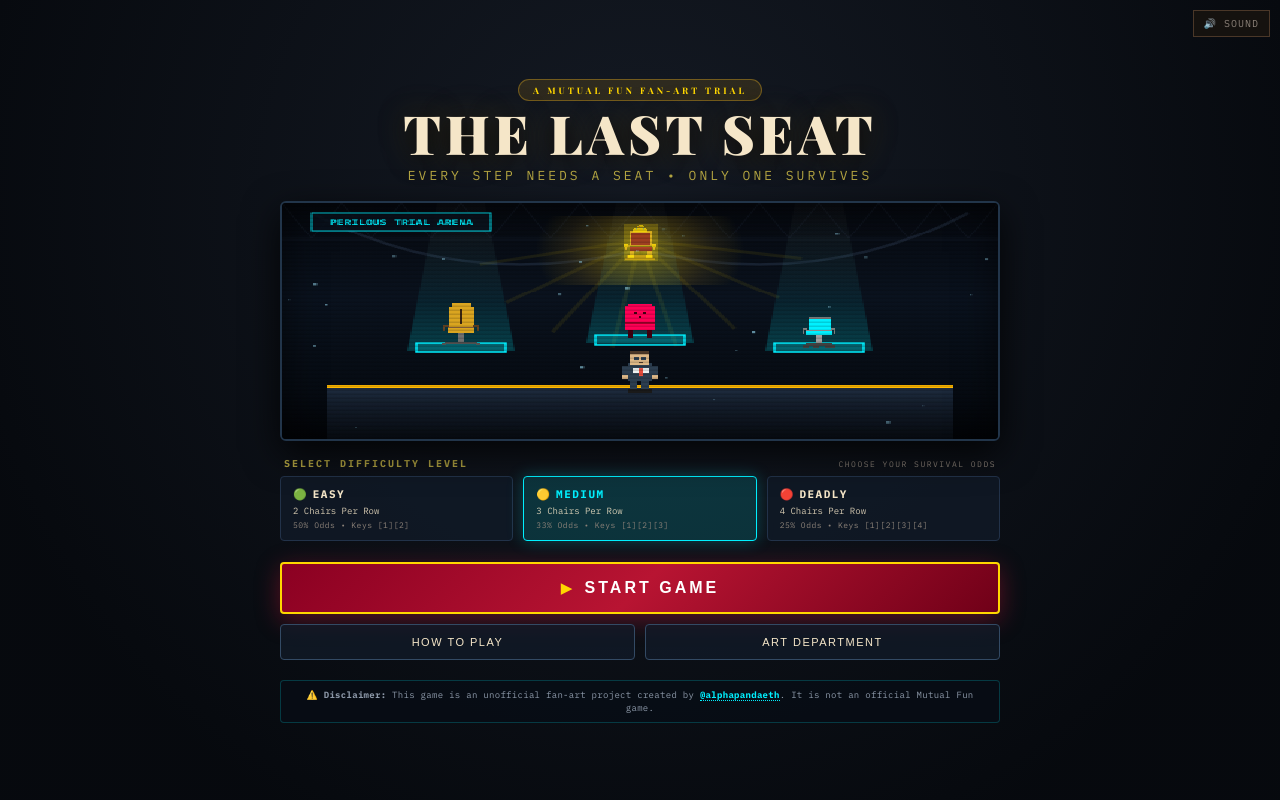
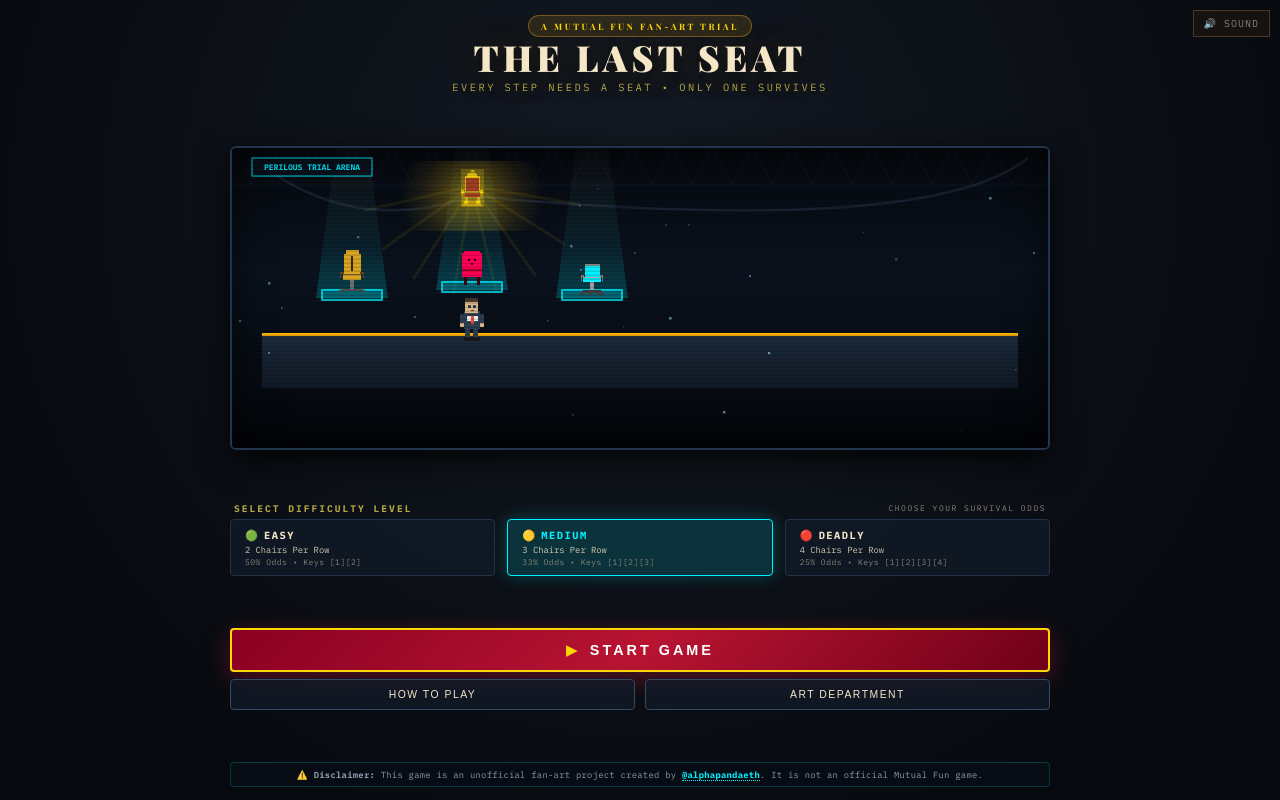
Before and after one commit to sercan48/The-Last-Seat, a React (Vite) app: page / in a window 1280 px wide. Built offline with nearby package versions, Linux system fonts and the light colour scheme.

Commit message:
feat: boundary-to-boundary title screen layout with zero scrollbars

```diff
--- a/src/styles/global.css
+++ b/src/styles/global.css
@@ -62,11 +62,16 @@
 .title-screen {
   background: radial-gradient(circle at 50% 25%, rgba(18, 28, 44, 0.7) 0%, rgba(6, 9, 14, 0.98) 80%);
   text-align: center;
-  overflow-y: auto;
-  overflow-x: hidden;
-  padding: clamp(16px, 3vh, 32px) clamp(16px, 3vw, 36px);
-  justify-content: flex-start;
-  -webkit-overflow-scrolling: touch;
+  overflow: hidden; /* ZERO SCROLLBAR: fits viewport boundaries */
+  height: 100vh;
+  max-height: 100vh;
+  width: 100vw;
+  padding: clamp(8px, 1.6vh, 20px) clamp(16px, 3vw, 36px);
+  display: flex;
+  flex-direction: column;
+  align-items: center;
+  justify-content: space-between; /* Stretches from top border to bottom border */
+  box-sizing: border-box;
 }
 
 .title-bg {
@@ -87,60 +92,68 @@
   display: flex;
   flex-direction: column;
   align-items: center;
-  gap: clamp(10px, 1.8vh, 18px);
-  max-width: 760px;
+  justify-content: space-between; /* Distribute elements across full height */
+  height: 100%;
+  max-height: 100%;
+  max-width: 860px;
   width: 100%;
-  margin: auto;
-  padding: 4px 0;
+  margin: 0 auto;
+  padding: 0;
+  box-sizing: border-box;
+  gap: clamp(4px, 1vh, 12px);
 }
 
 .title-badge {
   display: inline-block;
-  font-size: 9px;
-  letter-spacing: 3px;
+  font-size: clamp(8px, 1.1vh, 10px);
+  letter-spacing: 2.5px;
   font-weight: 700;
   color: var(--gold-bright, #FFD700);
   background: rgba(218, 165, 32, 0.14);
   border: 1px solid rgba(218, 165, 32, 0.4);
-  padding: 4px 14px;
+  padding: clamp(2px, 0.5vh, 4px) 12px;
   border-radius: 20px;
   text-transform: uppercase;
-  margin-bottom: 4px;
+  margin-bottom: 2px;
 }
 
 .title-header {
   font-family: var(--font-display);
-  margin-bottom: 2px;
+  margin: 0;
+  flex-shrink: 0;
 }
 
 .title-header h1 {
-  font-size: clamp(28px, 5.5vw, 54px);
+  font-size: clamp(26px, 4.5vh, 50px);
   font-weight: 900;
   color: var(--cream);
   letter-spacing: 4px;
   line-height: 1.05;
   text-transform: uppercase;
   text-shadow: 0 4px 24px rgba(0, 0, 0, 0.9), 0 0 35px rgba(218, 165, 32, 0.25);
+  margin: 0;
 }
 
 .title-header .tagline {
   font-family: var(--font-mono);
-  font-size: clamp(10px, 1.8vw, 13px);
+  font-size: clamp(9px, 1.3vh, 12px);
   color: var(--brass);
-  letter-spacing: 3px;
-  margin-top: 6px;
+  letter-spacing: 2.5px;
+  margin-top: 3px;
   text-transform: uppercase;
 }
 
 .title-visual {
   width: 100%;
-  max-width: 720px;
-  height: clamp(180px, 30vh, 270px);
+  max-width: 820px;
+  flex: 1 1 auto; /* Stretches to fill vertical area between header and controls */
+  min-height: 130px;
+  max-height: 38vh;
   position: relative;
   border: 2px solid #22354A;
   border-radius: 6px;
   overflow: hidden;
-  box-shadow: 0 12px 36px rgba(0, 0, 0, 0.8), inset 0 0 24px rgba(0, 240, 255, 0.1);
+  box-shadow: 0 10px 32px rgba(0, 0, 0, 0.8), inset 0 0 24px rgba(0, 240, 255, 0.1);
   background: #060A10;
 }
 
@@ -167,20 +180,21 @@
 /* ---- Difficulty Selector ---- */
 .difficulty-section {
   width: 100%;
-  max-width: 720px;
-  margin: 2px 0;
+  max-width: 820px;
+  flex-shrink: 0;
+  margin: 0;
 }
 
 .difficulty-header {
   display: flex;
   justify-content: space-between;
   align-items: center;
-  margin-bottom: 6px;
+  margin-bottom: 4px;
   padding: 0 4px;
 }
 
 .difficulty-label {
-  font-size: 10px;
+  font-size: clamp(9px, 1.2vh, 11px);
   font-weight: 700;
   letter-spacing: 2px;
   color: var(--brass);
@@ -188,7 +202,7 @@
 }
 
 .difficulty-sublabel {
-  font-size: 8px;
+  font-size: clamp(7.5px, 1vh, 9px);
   letter-spacing: 1.5px;
   color: var(--warm-gray);
   text-transform: uppercase;
@@ -197,11 +211,11 @@
 .difficulty-buttons {
   display: grid;
   grid-template-columns: repeat(3, 1fr);
-  gap: 10px;
+  gap: clamp(6px, 1vw, 12px);
 }
 
 .diff-btn {
-  padding: 10px 12px;
+  padding: clamp(6px, 1vh, 10px) clamp(8px, 1.2vw, 14px);
   font-family: var(--font-mono);
   background: rgba(16, 25, 38, 0.85);
   border: 1.5px solid #223249;
@@ -212,7 +226,7 @@
   display: flex;
   flex-direction: column;
   align-items: flex-start;
-  gap: 4px;
+  gap: 2px;
   text-align: left;
 }
 
@@ -223,11 +237,11 @@
 }
 
 .diff-icon {
-  font-size: 11px;
+  font-size: clamp(10px, 1.3vh, 12px);
 }
 
 .diff-title {
-  font-size: 11px;
+  font-size: clamp(10px, 1.3vh, 12px);
   font-weight: 700;
   letter-spacing: 1.5px;
   color: var(--cream);
@@ -235,13 +249,13 @@
 }
 
 .diff-btn .diff-sub {
-  font-size: 9px;
+  font-size: clamp(8px, 1.1vh, 9.5px);
   color: var(--cream);
   opacity: 0.85;
 }
 
 .diff-odds {
-  font-size: 8px;
+  font-size: clamp(7.5px, 1vh, 8.5px);
   color: var(--warm-gray);
   letter-spacing: 0.5px;
 }
@@ -276,17 +290,18 @@
 /* ---- Action Buttons Row ---- */
 .title-action-row {
   width: 100%;
-  max-width: 720px;
+  max-width: 820px;
   display: flex;
   flex-direction: column;
-  gap: 10px;
-  margin-top: 4px;
+  gap: clamp(5px, 0.9vh, 9px);
+  flex-shrink: 0;
+  margin: 0;
 }
 
 .btn-play-large {
   width: 100%;
-  padding: 15px 24px;
-  font-size: 16px;
+  padding: clamp(9px, 1.5vh, 15px) 24px;
+  font-size: clamp(14px, 1.8vh, 18px);
   font-weight: 700;
   letter-spacing: 3px;
   background: linear-gradient(135deg, #8B0022 0%, #B81432 50%, #700018 100%);
@@ -316,13 +331,13 @@
 .secondary-buttons {
   display: grid;
   grid-template-columns: 1fr 1fr;
-  gap: 10px;
+  gap: clamp(6px, 1vw, 10px);
   width: 100%;
 }
 
 .btn-secondary {
-  padding: 11px 16px;
-  font-size: 11px;
+  padding: clamp(7px, 1.1vh, 11px) 16px;
+  font-size: clamp(10px, 1.3vh, 12px);
   letter-spacing: 1.5px;
   border: 1.5px solid #334A64;
   background: rgba(18, 28, 42, 0.7);
@@ -340,22 +355,23 @@
 /* ---- Stats Bar ---- */
 .title-stats-bar {
   display: flex;
-  gap: 10px;
+  gap: 8px;
   justify-content: center;
   flex-wrap: wrap;
   width: 100%;
-  max-width: 720px;
-  margin-top: 2px;
+  max-width: 820px;
+  flex-shrink: 0;
+  margin: 0;
 }
 
 .stat-pill {
   background: rgba(14, 22, 34, 0.85);
   border: 1px solid #223249;
-  padding: 6px 14px;
+  padding: clamp(3px, 0.6vh, 5px) 12px;
   border-radius: 3px;
-  font-size: 10px;
+  font-size: clamp(8px, 1.1vh, 10px);
   display: flex;
-  gap: 6px;
+  gap: 5px;
   color: var(--warm-gray);
 }
 
@@ -371,18 +387,19 @@
 
 /* ---- Legal / Fan Art Disclaimer ---- */
 .title-disclaimer {
-  margin-top: 6px;
-  padding: 8px 14px;
-  font-size: 9px;
-  line-height: 1.4;
+  padding: clamp(4px, 0.7vh, 8px) 14px;
+  font-size: clamp(8px, 1.1vh, 9.5px);
+  line-height: 1.35;
   color: #8C98A8;
   background: rgba(8, 14, 22, 0.85);
   border: 1px solid rgba(0, 240, 255, 0.2);
   border-radius: 4px;
-  max-width: 720px;
+  max-width: 820px;
   width: 100%;
   text-align: center;
   letter-spacing: 0.3px;
+  flex-shrink: 0;
+  margin: 0;
 }
 
 .title-disclaimer a {
--- a/src/ui/TitleScreen.tsx
+++ b/src/ui/TitleScreen.tsx
@@ -32,13 +32,21 @@
     if (!canvas) return;
 
     const dpr = window.devicePixelRatio || 1;
-    const W = 480;
-    const H = 240;
-    canvas.width = W * dpr;
-    canvas.height = H * dpr;
+    let W = 480;
+    let H = 240;
     const ctx = canvas.getContext('2d')!;
-    ctx.setTransform(dpr, 0, 0, dpr, 0, 0);
-    (ctx as any).imageSmoothingEnabled = false;
+
+    const updateSize = () => {
+      const rect = canvas.getBoundingClientRect();
+      W = Math.max(320, Math.round(rect.width));
+      H = Math.max(130, Math.round(rect.height));
+      canvas.width = W * dpr;
+      canvas.height = H * dpr;
+      ctx.setTransform(dpr, 0, 0, dpr, 0, 0);
+      (ctx as any).imageSmoothingEnabled = false;
+    };
+    updateSize();
+    window.addEventListener('resize', updateSize);
 
     let animFrame = 0;
     let time = 0;
@@ -197,7 +205,10 @@
     }
 
     draw();
-    return () => cancelAnimationFrame(animFrame);
+    return () => {
+      window.removeEventListener('resize', updateSize);
+      cancelAnimationFrame(animFrame);
+    };
   }, []);
 
   return (
```
